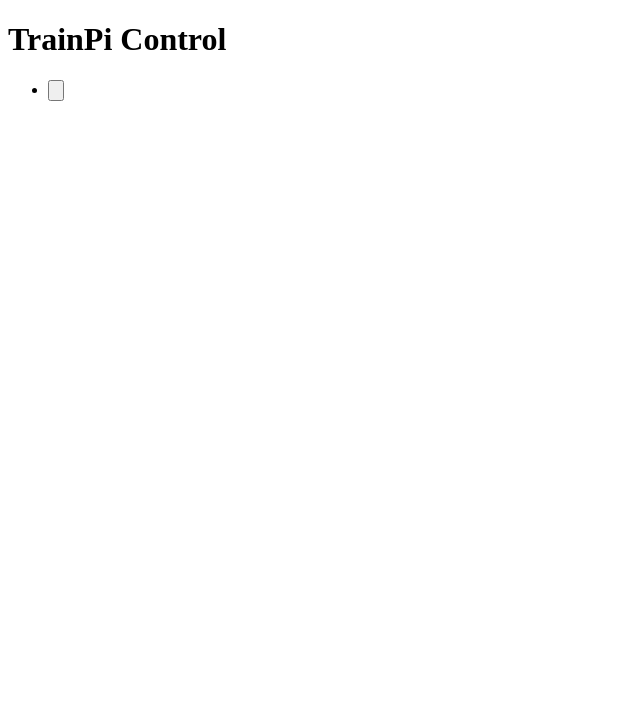
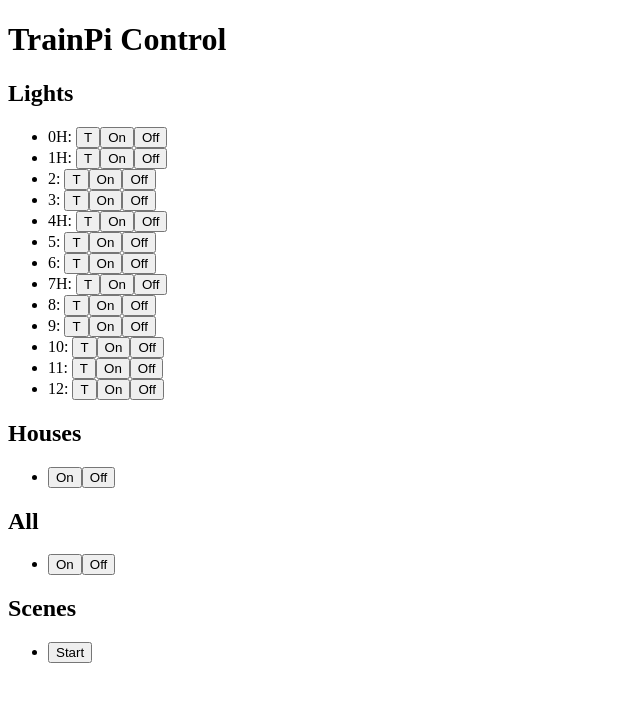
Before and after one commit to e8johan/pitrain, a Flask app: page / in a window 1280 px wide. Shown: the top 702 px of the page, without its empty margins (0-640 px from the left). Run offline with Flask 2, Linux system fonts and the light colour scheme.

Commit message:
Enabling all leds, groups and scenes

```diff
--- a/main.py
+++ b/main.py
@@ -42,6 +42,11 @@ def api_houses_off():
     ledserver.house_off()
     return '{"status": "ok"}'
 
+@app.route('/api/scene/start/', methods=['POST'])
+def api_scene_start():
+    ledserver.start_sequence()
+    return '{"status": "ok"}'
+
 if __name__ == '__main__':
     ledserver.start_sequence()
     app.run('0.0.0.0', 8080, True)
--- a/templates/index.html
+++ b/templates/index.html
@@ -4,17 +4,89 @@
    <title>TrainPi Control</title>
 </head>
 <script>
-function toggle_led(index) {
+function led_toggle(index) {
   var xhttp = new XMLHttpRequest();
   xhttp.open('POST', '/api/led/toggle/' + index + '/', true)
+  xhttp.setRequestHeader("Content-type", "application/json");
+  xhttp.send("{}");
+}
+function led_on(index) {
+  var xhttp = new XMLHttpRequest();
+  xhttp.open('POST', '/api/led/on/' + index + '/', true)
+  xhttp.setRequestHeader("Content-type", "application/json");
+  xhttp.send("{}");
+}
+function led_off(index) {
+  var xhttp = new XMLHttpRequest();
+  xhttp.open('POST', '/api/led/off/' + index + '/', true)
+  xhttp.setRequestHeader("Content-type", "application/json");
+  xhttp.send("{}");
+}
+function all_on() {
+  var xhttp = new XMLHttpRequest();
+  xhttp.open('POST', '/api/all/on/', true)
+  xhttp.setRequestHeader("Content-type", "application/json");
+  xhttp.send("{}");
+}
+function all_off() {
+  var xhttp = new XMLHttpRequest();
+  xhttp.open('POST', '/api/all/off/', true)
+  xhttp.setRequestHeader("Content-type", "application/json");
+  xhttp.send("{}");
+}
+function houses_on() {
+  var xhttp = new XMLHttpRequest();
+  xhttp.open('POST', '/api/houses/on/', true)
+  xhttp.setRequestHeader("Content-type", "application/json");
+  xhttp.send("{}");
+}
+function houses_off() {
+  var xhttp = new XMLHttpRequest();
+  xhttp.open('POST', '/api/houses/off/', true)
+  xhttp.setRequestHeader("Content-type", "application/json");
+  xhttp.send("{}");
+}
+function scene(sc) {
+  var xhttp = new XMLHttpRequest();
+  xhttp.open('POST', '/api/scenes/' + sc + '/', true)
   xhttp.setRequestHeader("Content-type", "application/json");
   xhttp.send("{}");
 }
 </script>
 <body>
 <h1>TrainPi Control</h1>
+
+<h2>Lights</h2>
 <ul>
-<li><input type='button' onclick='toggle_led(0);'></li>
+  <li>0H: <input type='button' value='T' onclick='led_toggle(0);'><input type='button' value='On' onclick='led_on(0);'><input type='button' value='Off' onclick='led_off(0);'></li>
+  <li>1H: <input type='button' value='T' onclick='led_toggle(1);'><input type='button' value='On' onclick='led_on(1);'><input type='button' value='Off' onclick='led_off(1);'></li>
+  <li>2: <input type='button' value='T' onclick='led_toggle(2);'><input type='button' value='On' onclick='led_on(2);'><input type='button' value='Off' onclick='led_off(2);'></li>
+  <li>3: <input type='button' value='T' onclick='led_toggle(3);'><input type='button' value='On' onclick='led_on(3);'><input type='button' value='Off' onclick='led_off(3);'></li>
+  <li>4H: <input type='button' value='T' onclick='led_toggle(4);'><input type='button' value='On' onclick='led_on(4);'><input type='button' value='Off' onclick='led_off(4);'></li>
+  <li>5: <input type='button' value='T' onclick='led_toggle(5);'><input type='button' value='On' onclick='led_on(5);'><input type='button' value='Off' onclick='led_off(5);'></li>
+  <li>6: <input type='button' value='T' onclick='led_toggle(6);'><input type='button' value='On' onclick='led_on(6);'><input type='button' value='Off' onclick='led_off(6);'></li>
+  <li>7H: <input type='button' value='T' onclick='led_toggle(7);'><input type='button' value='On' onclick='led_on(7);'><input type='button' value='Off' onclick='led_off(7);'></li>
+  <li>8: <input type='button' value='T' onclick='led_toggle(8);'><input type='button' value='On' onclick='led_on(8);'><input type='button' value='Off' onclick='led_off(8);'></li>
+  <li>9: <input type='button' value='T' onclick='led_toggle(9);'><input type='button' value='On' onclick='led_on(9);'><input type='button' value='Off' onclick='led_off(9);'></li>
+  <li>10: <input type='button' value='T' onclick='led_toggle(10);'><input type='button' value='On' onclick='led_on(10);'><input type='button' value='Off' onclick='led_off(10);'></li>
+  <li>11: <input type='button' value='T' onclick='led_toggle(11);'><input type='button' value='On' onclick='led_on(11);'><input type='button' value='Off' onclick='led_off(11);'></li>
+  <li>12: <input type='button' value='T' onclick='led_toggle(12);'><input type='button' value='On' onclick='led_on(12);'><input type='button' value='Off' onclick='led_off(12);'></li>
 </ul>
+
+<h2>Houses</h2>
+<ul>
+  <li><input type='button' value='On' onclick='houses_on();'><input type='button' value='Off' onclick='houses_off();'></li>
+</ul>
+
+<h2>All</h2>
+<ul>
+  <li><input type='button' value='On' onclick='all_on();'><input type='button' value='Off' onclick='all_off();'></li>
+</ul>
+
+<h2>Scenes</h2>
+<ul>
+  <li><input type='button' value='Start' onclick='scene('start');'></li>
+</ul>
+
 </body>
 </html>
```
